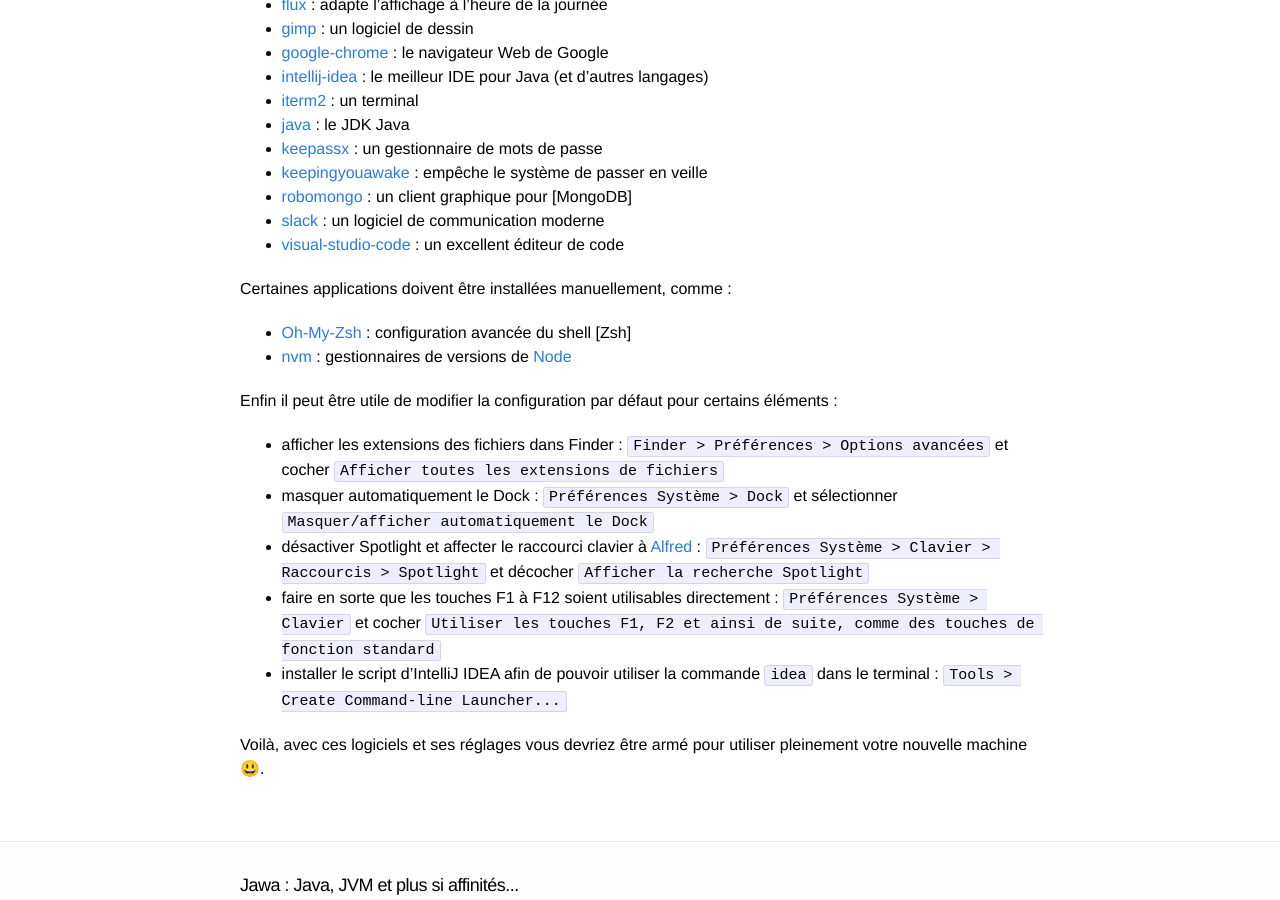
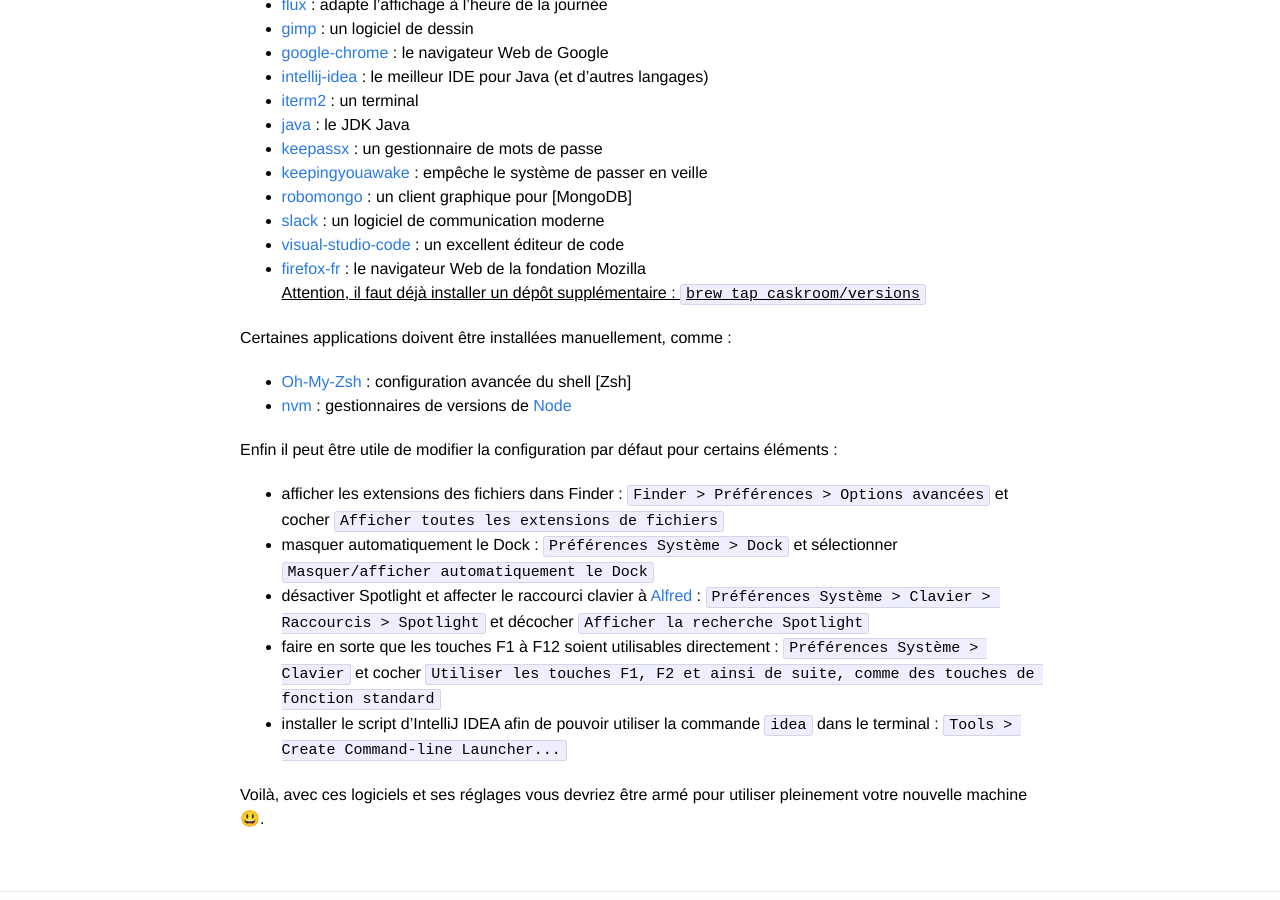
Before and after one commit to joow/joow.github.io, a Jekyll site: the page built from _posts/2016-07-30-installation-mbp.md, in a window 1280 px wide and 900 px high, scrolled down 1248 px. Built offline with Jekyll 4.4.1, drawn with Linux system fonts in a browser that asks for light colours; emoji names are drawn with the system emoji font; comment, search, counter and statistics services are not loaded.

Commit message:
Add installation of firefox-fr through brew cask

```diff
--- a/_posts/2016-07-30-installation-mbp.md
+++ b/_posts/2016-07-30-installation-mbp.md
@@ -56,6 +56,8 @@
   * [robomongo](https://robomongo.org/) : un client graphique pour [MongoDB]
   * [slack](https://slack.com/) : un logiciel de communication moderne
   * [visual-studio-code](https://code.visualstudio.com/) : un excellent éditeur de code
+  * [firefox-fr](https://www.mozilla.org/fr/firefox/new/) : le navigateur Web de la fondation Mozilla
+  <ins datetime="2016-08-11">Attention, il faut déjà installer un dépôt supplémentaire : `brew tap caskroom/versions`</ins>
 
 Certaines applications doivent être installées manuellement, comme :
 
```
